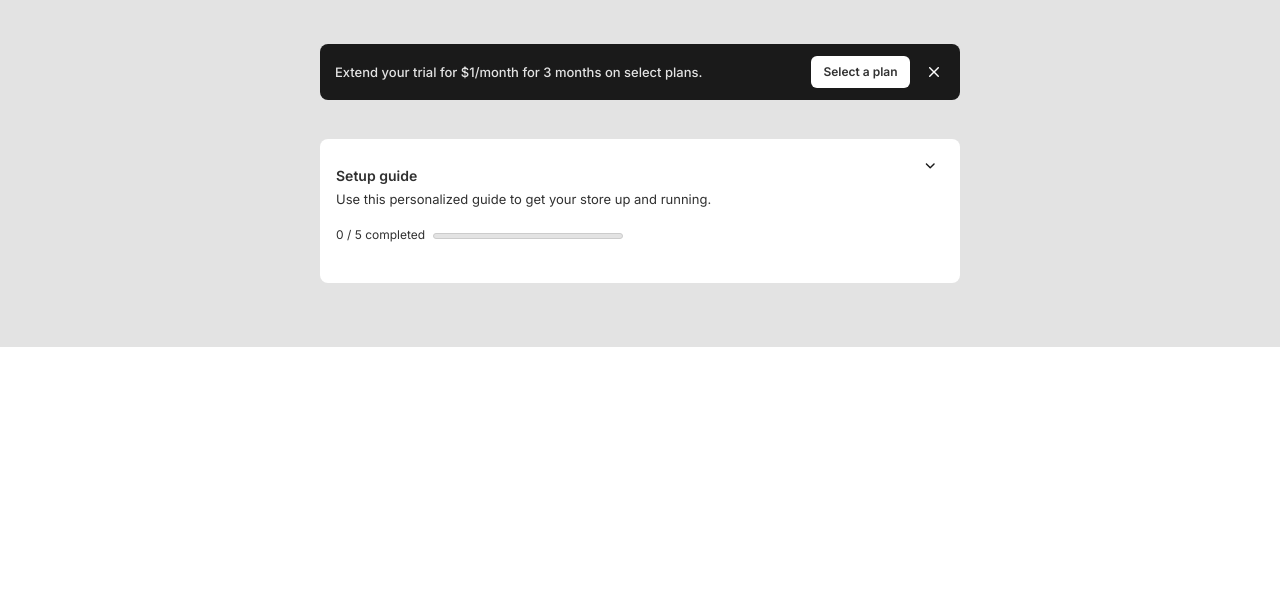
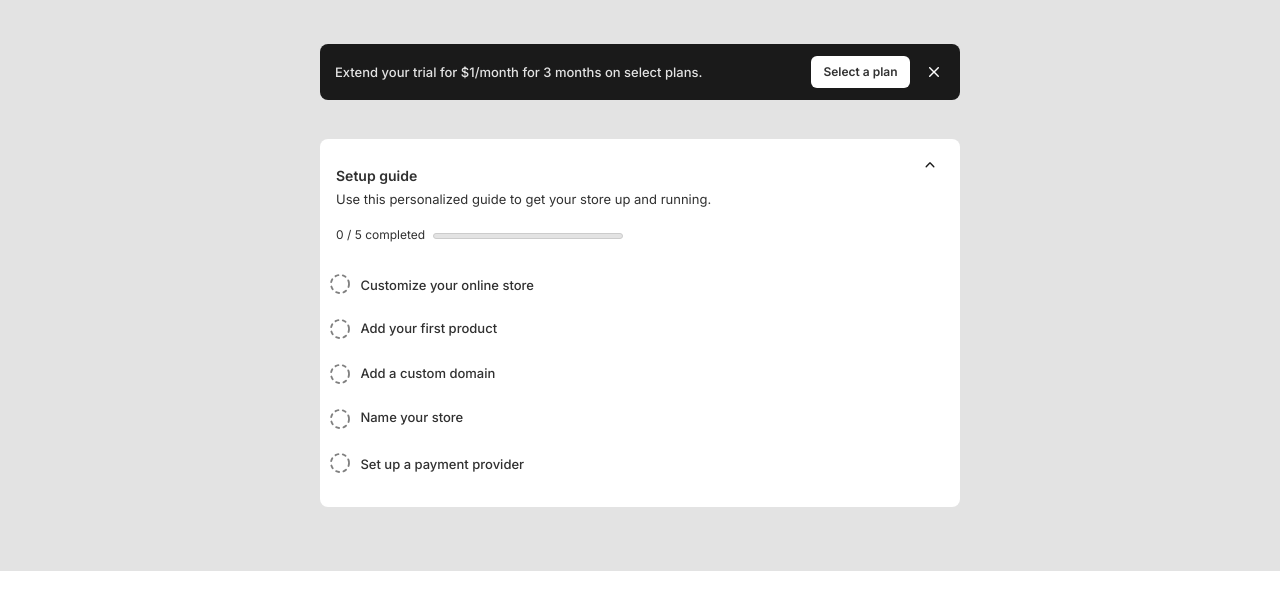
Before and after one commit to Onojason-Miracle/crushingTech_hackathon, a plain HTML site: page index.html in a window 1280 px wide. Both pictures are taken after a click on the element 930 px from the left and 228 px from the top of the page. Shown: the part 63-672 px from the top of the page. Drawn offline with Linux system fonts and the light colour scheme.

Commit message:
transitions

```diff
--- a/app.css
+++ b/app.css
@@ -313,6 +313,8 @@
   align-items: center;
   justify-content: center;
   cursor: pointer;
+
+
 }
 
 .setup-svg,
@@ -320,7 +322,18 @@
   width: 20px;
   height: 20px;
   cursor: pointer;
-}
+  transition: transform 0.5s;
+  }
+
+  .rotate {
+    transition: transform 0.10s ease; /* You can adjust the duration and easing function */
+  }
+
+  .rotate.rotate180 {
+    transform: rotate(180deg);
+  }
+
+
 
 .setup-svg-two {
   display: none;
--- a/app.js
+++ b/app.js
@@ -48,6 +48,48 @@ function handleCustomiseClick(setNumber) {
 
 
 
+
+
+
+function toggleSetups() {
+    const setupSvg = document.querySelector(".setup-svg");
+    const setupSvgTwo = document.querySelector(".setup-svg-two");
+    const setups = document.getElementById("setups");
+
+    // Get the current display style of the setups element
+    const setupsDisplayStyle = window
+      .getComputedStyle(setups)
+      .getPropertyValue("display");
+
+    // Check if the setups element is initially displayed or not
+    if (setupsDisplayStyle === "none") {
+      setups.style.display = "block";
+      setupSvg.style.display = "none";
+      setupSvgTwo.style.display = "block";
+    } else {
+      setups.style.display = "none";
+      setupSvg.style.display = "block";
+      setupSvgTwo.style.display = "none";
+    }
+  }
+
+
+  function rotateOnClick() {
+    const setupSvg = document.querySelector(".setup-svg");
+    const setupSvgTwo = document.querySelector(".setup-svg-two");
+    setupSvg.classList.toggle("rotate180");
+    setupSvgTwo.classList.toggle("rotate180");
+  }
+
+  document.querySelector(".setup-svg").addEventListener("click", rotateOnClick);
+  document.querySelector(".setup-svg-two").addEventListener("click", rotateOnClick);
+
+
+
+
+
+
+
 const progressBar = document.getElementById("progressBar");
 const statusText = document.getElementById("statusText");
 
@@ -81,36 +123,16 @@ function handleSvgClick(svgElement) {
 
 
 
-function toggleSetups() {
-  const setupSvg = document.querySelector(".setup-svg");
-  const setupSvgTwo = document.querySelector(".setup-svg-two");
-  const setups = document.getElementById("setups");
-  const setUpDiv = document.querySelector(".setup-svg-div");
 
-  const setupsDisplayStyle = window
-    .getComputedStyle(setups)
-    .getPropertyValue("display");
+  function hover() {
+    const setUpDiv = document.querySelector(".setup-svg-div");
 
-  if (setups.style.display === "none") {
-    setups.style.display = "block";
-    setupSvg.style.display = "none";
-    setupSvgTwo.style.display = "block";
-  } else {
-    setups.style.display = "none";
-    setupSvg.style.display = "block";
-    setupSvgTwo.style.display = "none";
+    setUpDiv.style.backgroundColor = "#F3F3F3";
+    setUpDiv.style.borderRadius = "5px";
   }
-}
 
-function hover() {
-  const setUpDiv = document.querySelector(".setup-svg-div");
+  document.querySelector(".setup-svg-div").addEventListener("mouseover", hover);
 
-  setUpDiv.style.backgroundColor = "#F3F3F3";
-  setUpDiv.style.borderRadius = "5px";
-}
-
-
-document.querySelector(".setup-svg-div").addEventListener("mouseover", hover);
 
 function unhover() {
   const setUpDiv = document.querySelector(".setup-svg-div");
```
